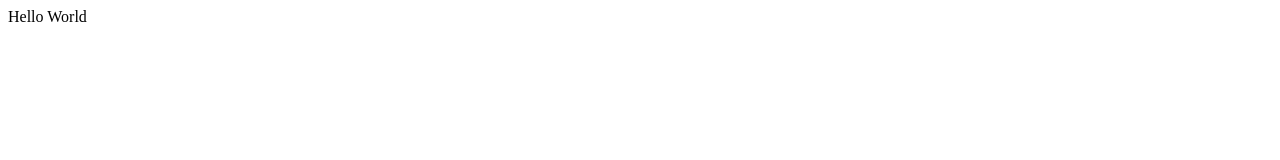
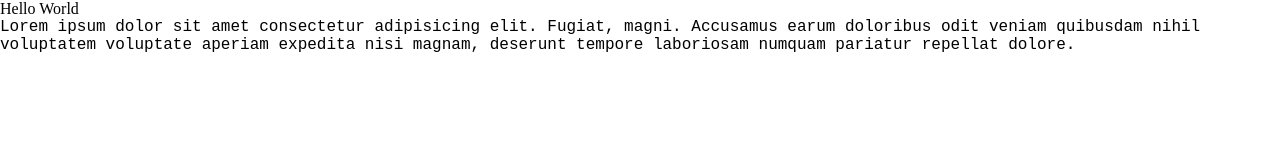
Before and after one commit to sder12/htmlcss-hello, a plain HTML site: page index.html in a window 1280 px wide. Drawn offline with Linux system fonts and the light colour scheme.

Commit message:
main - lorem

```diff
--- a/index.html
+++ b/index.html
@@ -5,10 +5,16 @@
     <meta http-equiv="X-UA-Compatible" content="IE=edge">
     <meta name="viewport" content="width=device-width, initial-scale=1.0">
     <title>Document</title>
+    <link rel="stylesheet" href="style.css">
 </head>
 <body>
     <header>
         Hello World
     </header>
+
+    <main>
+       Lorem ipsum dolor sit amet consectetur adipisicing elit. Fugiat, magni. Accusamus earum doloribus odit veniam quibusdam nihil voluptatem voluptate aperiam expedita nisi magnam, deserunt tempore laboriosam numquam pariatur repellat dolore.
+    </main>
+
 </body>
 </html>
--- a/style.css
+++ b/style.css
@@ -3,3 +3,7 @@
     margin: 0;
     padding: 0;
  }
+
+ main{
+    font-family: 'Courier New', Courier, monospace;
+ }
```
